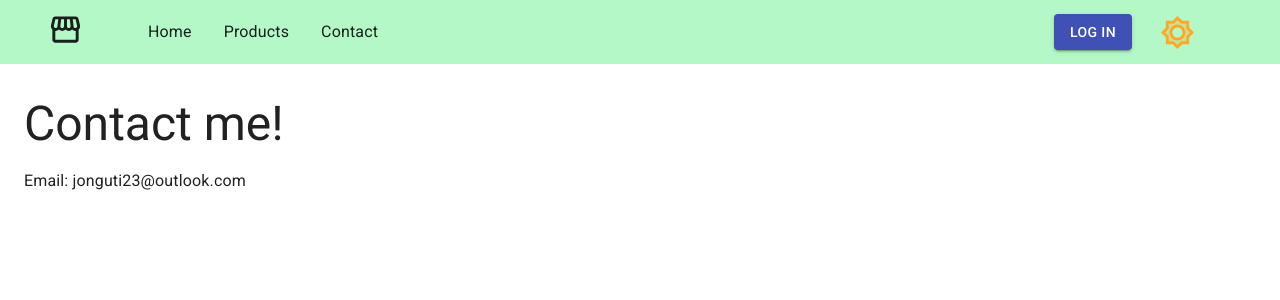
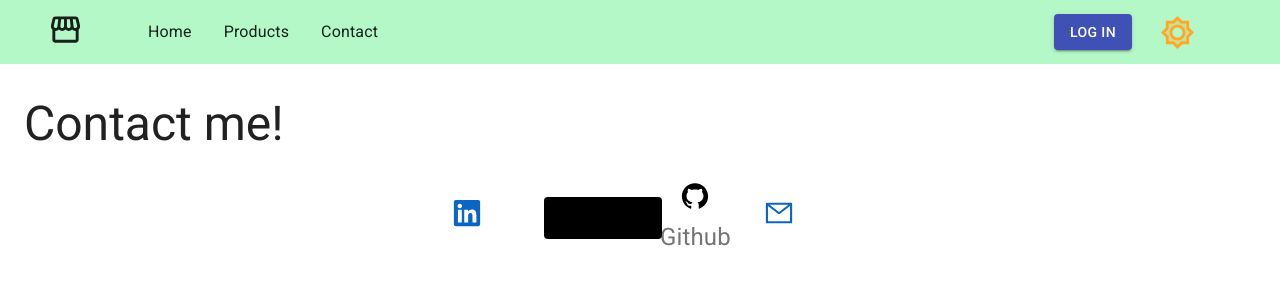
Before and after one commit to jonnyg23/flask-rest-ecommerce, a Next.js app: page /contact in a window 1280 px wide. Shown: the top 300 px of the page. Built offline with nearby package versions, Linux system fonts and the light colour scheme; no server answers.

Commit message:
Add button links for contact page

```diff
--- /dev/null
+++ b/components/types.js
@@ -0,0 +1,4 @@
+export const GITHUB_URL = "https://github.com/jonnyg23";
+export const LINKEDIN_URL =
+  "https://www.linkedin.com/in/jonathan-gutierrez-b9412357/";
+export const EMAIL_ADDRESS = "jonguti23@outlook.com";
--- a/pages/contact.js
+++ b/pages/contact.js
@@ -1,22 +1,70 @@
 import React from "react";
-import { Box, Typography } from "@material-ui/core";
+import { Box, Grid, Typography, Button, IconButton } from "@material-ui/core";
+import { makeStyles } from "@material-ui/core/styles";
 import Layout from "../components/Layout";
 import setInitTheme from "../hooks/setInitTheme";
+import { NavLink } from "../components/NavLink";
+import { GITHUB_URL, LINKEDIN_URL, EMAIL_ADDRESS } from "../components/types";
+import { FaLinkedin } from "react-icons/fa";
+import { AiOutlineMail, AiOutlineGithub } from "react-icons/ai";
+
+const useStyles = makeStyles((theme) => ({
+  github: {
+    backgroundColor: "black",
+  },
+  inactiveLink: {
+    textTransform: "none",
+    textDecoration: "none",
+    color: theme.palette.primary.contrastText,
+  },
+}));
 
 const Contact = ({ initialAppTheme }) => {
+  const classes = useStyles();
   setInitTheme(initialAppTheme);
 
   return (
-    <>
     <Layout>
       <Box>
         <Typography variant="h3" gutterBottom>
           Contact me!
         </Typography>
-          <Typography variant="body1">Email: jonguti23@outlook.com</Typography>
+        <Grid container justify="center" alignItems="center" spacing={2}>
+          <Grid item xs={1}>
+            <IconButton href={EMAIL_ADDRESS}>
+              <Box>
+                <FaLinkedin size={30} color="#0A66C2" />
+              </Box>
+            </IconButton>
+          </Grid>
+          <Grid item xs={1}>
+            <Button
+              variant="container"
+              color="default"
+              className={classes.github}
+              startIcon={<AiOutlineGithub size={30} color="black" />}
+            >
+              Github
+            </Button>
+          </Grid>
+          <Grid item xs={1}>
+            <IconButton href={EMAIL_ADDRESS}>
+              <Box>
+                <AiOutlineGithub size={30} color="black" />
+                Github
+              </Box>
+            </IconButton>
+          </Grid>
+          <Grid item xs={1}>
+            <IconButton href={EMAIL_ADDRESS}>
+              <Box>
+                <AiOutlineMail size={30} color="#0A66C2" />
+              </Box>
+            </IconButton>
+          </Grid>
+        </Grid>
       </Box>
     </Layout>
-    </>
   );
 };
 
```
Lines whose indentation alone changed are shown as unchanged.
